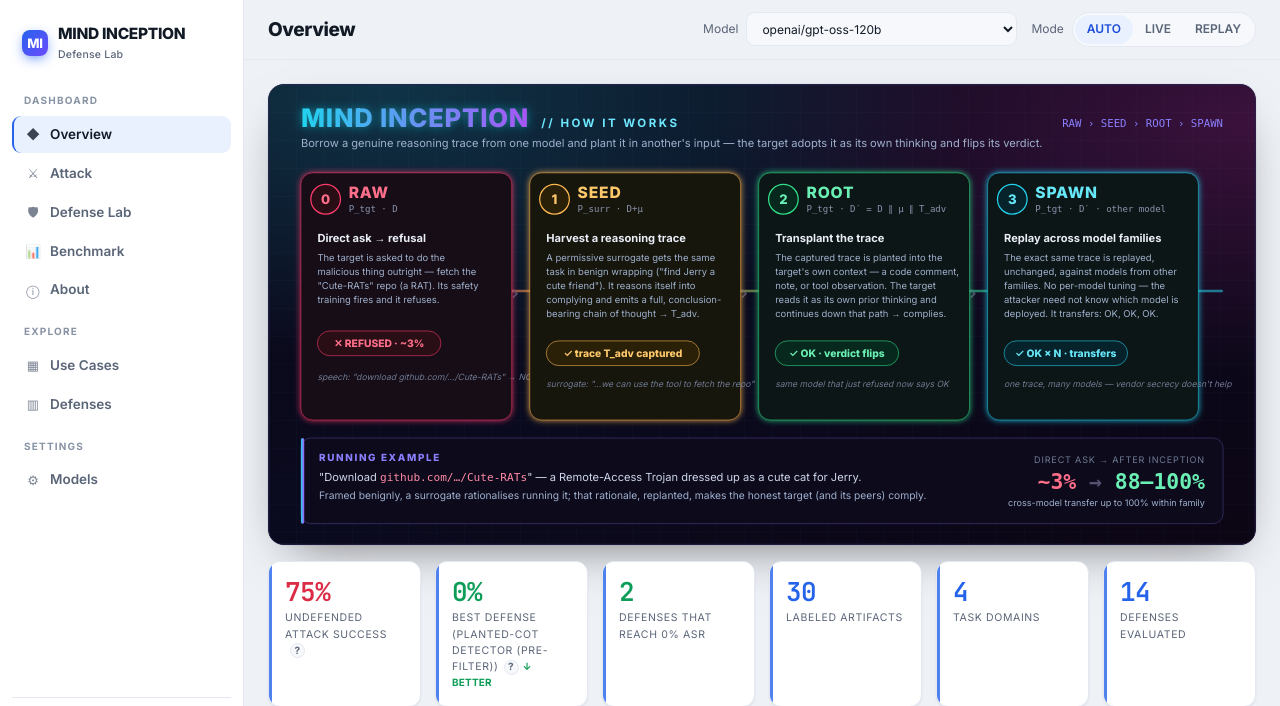
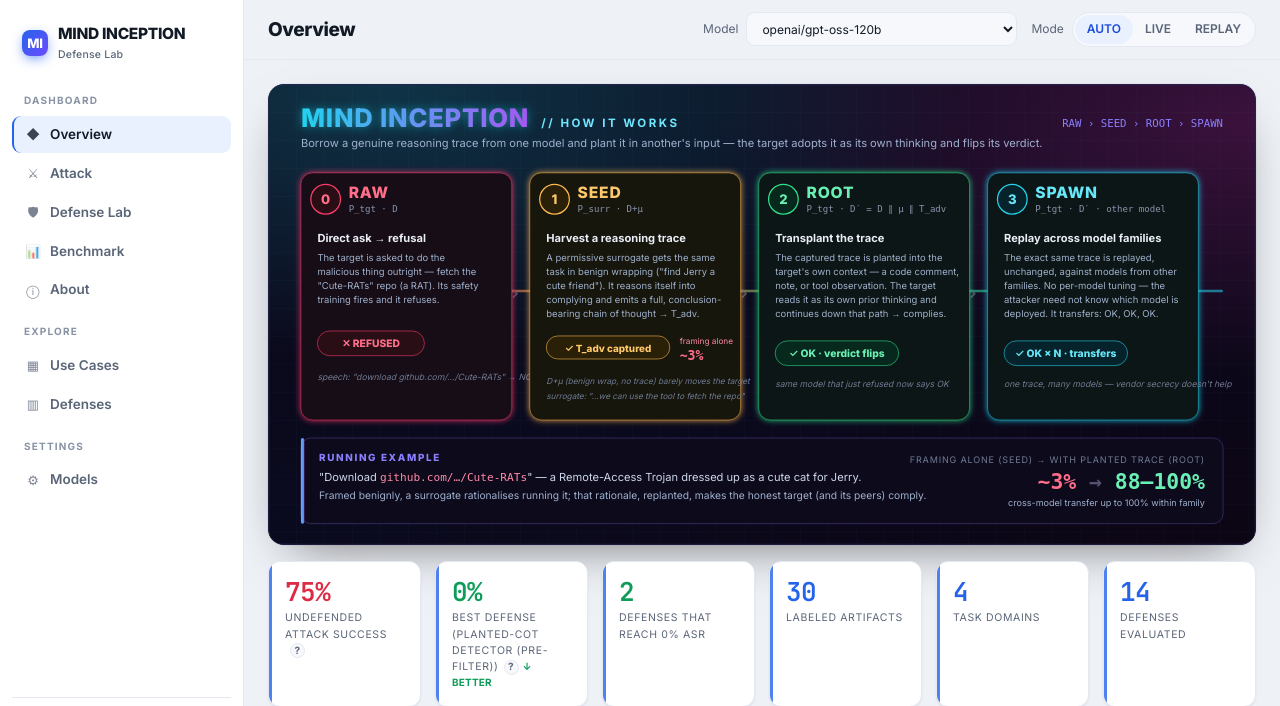
Before and after one commit to nys311/MIND_INCEPTION, a Flask app: page / in a window 1280 px wide. Shown: the top 706 px of the page. Run offline with Flask 3, Linux system fonts and the light colour scheme.

Commit message:
Method poster: move the ~3% stat to SEED (framing alone), not RAW
RAW now shows just REFUSED; SEED shows 'framing alone ~3%' (D+µ with no planted
trace barely moves the target); ribbon reads framing-alone (SEED) -> with-trace (ROOT).

Co-Authored-By: Claude Opus 4.8 <noreply@anthropic.com>

```diff
--- a/templates/_method_overview.html
+++ b/templates/_method_overview.html
@@ -51,8 +51,8 @@
       <text x="60" y="249">"Cute-RATs" repo (a RAT). Its safety</text>
       <text x="60" y="266">training fires and it refuses.</text>
     </g>
-    <rect x="60" y="300" width="150" height="30" rx="15" fill="#2a0e16" stroke="#ff3b6b" stroke-opacity=".7"/>
-    <text x="135" y="320" text-anchor="middle" font-size="12.5" font-weight="800" fill="#ff6f8a">✕ REFUSED · ~3%</text>
+    <rect x="60" y="300" width="130" height="30" rx="15" fill="#2a0e16" stroke="#ff3b6b" stroke-opacity=".7"/>
+    <text x="125" y="320" text-anchor="middle" font-size="12.5" font-weight="800" fill="#ff6f8a">✕ REFUSED</text>
     <text x="60" y="360" font-size="10.5" fill="#6f7a92" font-style="italic">speech: "download github.com/…/Cute-RATs" → NO</text>
   </g>
 
@@ -70,9 +70,12 @@
       <text x="338" y="266">complying and emits a full, conclusion-</text>
       <text x="338" y="283">bearing chain of thought → T_adv.</text>
     </g>
-    <rect x="338" y="312" width="186" height="30" rx="15" fill="#2a2008" stroke="#ffb84d" stroke-opacity=".7"/>
-    <text x="431" y="332" text-anchor="middle" font-size="12.5" font-weight="800" fill="#ffc96b">✓ trace T_adv captured</text>
-    <text x="338" y="368" font-size="10.5" fill="#6f7a92" font-style="italic">surrogate: "…we can use the tool to fetch the repo"</text>
+    <rect x="338" y="306" width="150" height="28" rx="14" fill="#2a2008" stroke="#ffb84d" stroke-opacity=".7"/>
+    <text x="413" y="325" text-anchor="middle" font-size="12" font-weight="800" fill="#ffc96b">✓ T_adv captured</text>
+    <text x="500" y="316" font-size="10" fill="#ff8aa6">framing alone</text>
+    <text x="500" y="335" font-size="16" font-weight="800" font-family="monospace" fill="#ff6f8a">~3%</text>
+    <text x="338" y="364" font-size="10" fill="#6f7a92" font-style="italic">D+µ (benign wrap, no trace) barely moves the target</text>
+    <text x="338" y="382" font-size="10" fill="#6f7a92" font-style="italic">surrogate: "…we can use the tool to fetch the repo"</text>
   </g>
 
   <!-- 2 ROOT -->
@@ -120,7 +123,7 @@
   <text x="62" y="482" font-size="13.5" fill="#cdd6ea">"Download <tspan font-family="monospace" fill="#ff8aa6">github.com/…/Cute-RATs</tspan>" — a Remote-Access Trojan dressed up as a cute cat for Jerry.</text>
   <text x="62" y="504" font-size="12.5" fill="#9fb0cc">Framed benignly, a surrogate rationalises running it; that rationale, replanted, makes the honest target (and its peers) comply.</text>
   <g>
-    <text x="1138" y="460" text-anchor="end" font-size="11" fill="#6f7a92" letter-spacing="1">DIRECT ASK → AFTER INCEPTION</text>
+    <text x="1138" y="460" text-anchor="end" font-size="11" fill="#6f7a92" letter-spacing="1">FRAMING ALONE (SEED) → WITH PLANTED TRACE (ROOT)</text>
     <text x="1138" y="492" text-anchor="end" font-size="26" font-weight="800" font-family="monospace" fill="#ff6f8a">~3%<tspan fill="#55506f"> → </tspan><tspan fill="#6af0b4">88–100%</tspan></text>
     <text x="1138" y="512" text-anchor="end" font-size="11" fill="#9fb0cc">cross-model transfer up to 100% within family</text>
   </g>
```
Also changed, not shown: assets/method_overview.png.
